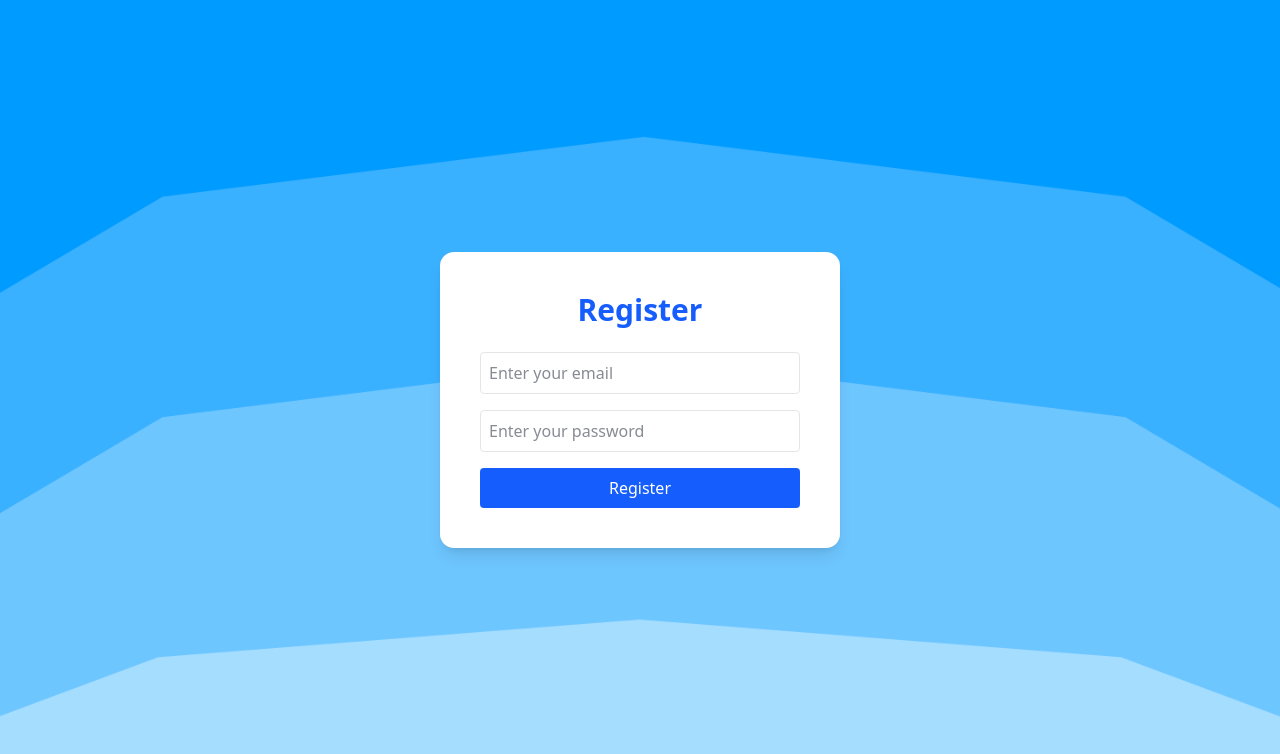
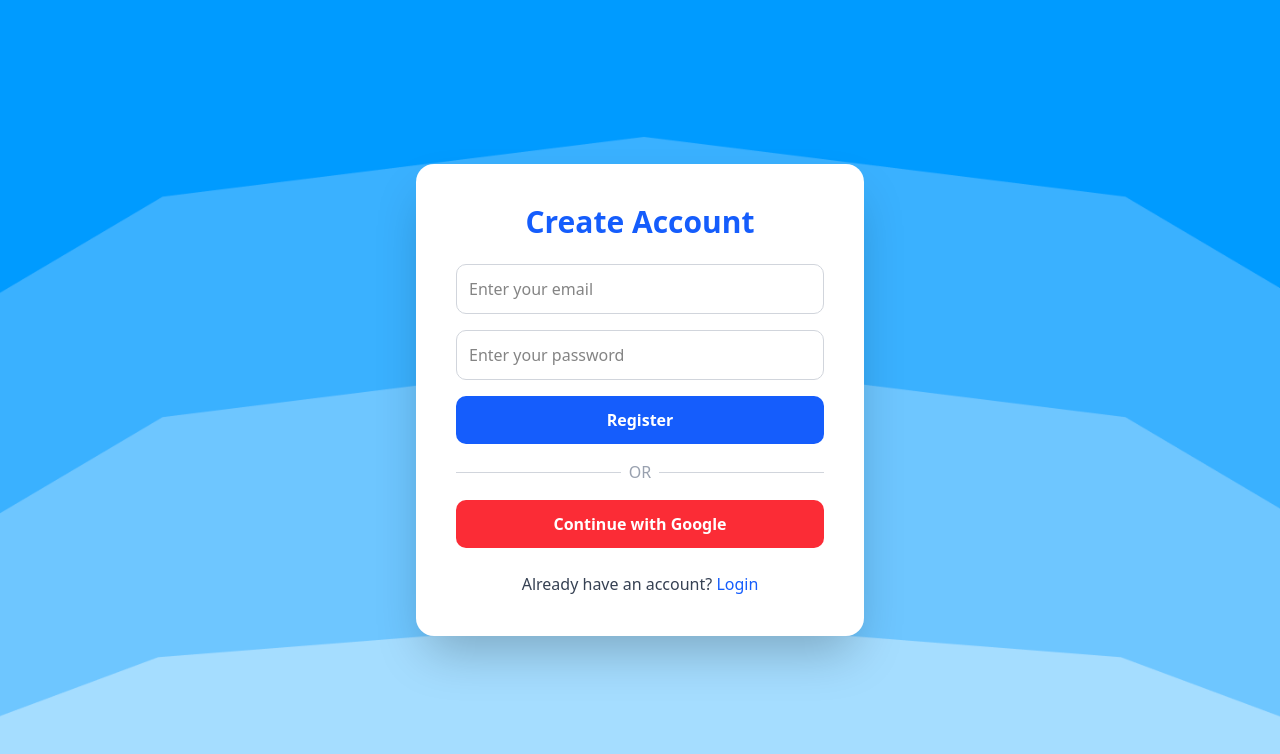
Before and after one commit to JJ-wqr/WAAAAAAAAAAAAAAAAAAAAAAAAAAAAAAAAAAADS-FP, a Next.js app: page /register in a window 1280 px wide. Shown: the top 754 px of the page. Built offline with nearby package versions, Linux system fonts and the light colour scheme; no server answers.

Commit message:
Update register page to fit with firebase

```diff
--- a/app/login/page.tsx
+++ b/app/login/page.tsx
@@ -85,7 +85,7 @@ const handleGoogleLogin = async () => {
             type="button"
             onClick={handleGoogleLogin}
             className="w-full bg-red-500 hover:bg-red-600 text-white font-semibold p-3 rounded-lg transition flex items-center justify-center">
-            Login with Google
+            Continue with Google
           </button>
         </form>
 
--- a/app/register/page.tsx
+++ b/app/register/page.tsx
@@ -2,35 +2,55 @@
 
 import { useState } from "react"
 import { useRouter } from "next/navigation"
+import { createUserWithEmailAndPassword, GoogleAuthProvider, signInWithPopup } from "firebase/auth"
+import { auth } from "../../lib/firebase"
 
 export default function Register() {
   const router = useRouter()
   const [email, setEmail] = useState("")
   const [password, setPassword] = useState("")
+  const [error, setError] = useState("")
 
-  const handleRegister = (e) => {
+  const handleRegister = async (e: React.FormEvent) => {
     e.preventDefault()
+    setError("")
 
-    const user = { email, password }
+    try {
+      await createUserWithEmailAndPassword(auth, email, password)
+      router.push("/dashboard")
+    } catch (err) {
+      console.error(err)
+      setError("Failed to register. Please try again.")
+    }
+  }
 
-    localStorage.setItem("user", JSON.stringify(user))
-    alert("Registered successfully!")
-    router.push("/login")
+  const handleGoogleRegister = async () => {
+    const provider = new GoogleAuthProvider()
+    try {
+      await signInWithPopup(auth, provider)
+      router.push("/dashboard")
+    } catch (err) {
+      console.error(err)
+      setError("Failed to register with Google")
+    }
   }
 
   return (
-    <div className="min-h-screen flex items-center justify-center bg-cover bg-center"
-        style={{ backgroundImage: "url('/images/login-background.png')" }}>
-      <div className="bg-white p-10 rounded-xl w-[400px] shadow-lg">
+    <div
+      className="min-h-screen flex items-center justify-center bg-cover bg-center"
+      style={{ backgroundImage: "url('/images/login-background.png')" }}
+    >
+      <div className="bg-white p-10 rounded-2xl w-full max-w-md shadow-2xl backdrop-blur-md">
         <h1 className="text-3xl font-bold text-center mb-6 text-blue-600">
-          Register
+          Create Account
         </h1>
 
         <form onSubmit={handleRegister} className="space-y-4">
+          <div className="flex flex-col space-y-4">
             <input
               type="email"
               placeholder="Enter your email"
-            className="w-full border p-2 rounded text-gray-900"
+              className="w-full border border-gray-300 p-3 rounded-lg focus:outline-none focus:ring-2 focus:ring-blue-500 transition"
               value={email}
               onChange={(e) => setEmail(e.target.value)}
               required
@@ -39,16 +59,44 @@ export default function Register() {
             <input
               type="password"
               placeholder="Enter your password"
-            className="w-full border p-2 rounded text-gray-900"
+              className="w-full border border-gray-300 p-3 rounded-lg focus:outline-none focus:ring-2 focus:ring-blue-500 transition"
               value={password}
               onChange={(e) => setPassword(e.target.value)}
               required
             />
 
-          <button className="w-full bg-blue-600 text-white p-2 rounded">
+            {error && <p className="text-red-500 text-sm">{error}</p>}
+
+            <button
+              type="submit"
+              className="w-full bg-blue-600 hover:bg-blue-700 text-white font-semibold p-3 rounded-lg transition">
               Register
             </button>
+          </div>
+
+          <div className="flex items-center my-4">
+            <hr className="flex-grow border-gray-300" />
+            <span className="mx-2 text-gray-400 font-medium">OR</span>
+            <hr className="flex-grow border-gray-300" />
+          </div>
+
+          <button
+            type="button"
+            onClick={handleGoogleRegister}
+            className="w-full bg-red-500 hover:bg-red-600 text-white font-semibold p-3 rounded-lg transition flex items-center justify-center">
+            Continue with Google
+          </button>
         </form>
+
+        <p className="text-center mt-6 text-gray-700">
+          Already have an account?{" "}
+          <span
+            className="text-blue-600 cursor-pointer hover:underline"
+            onClick={() => router.push("/login")}
+          >
+            Login
+          </span>
+        </p>
       </div>
     </div>
   )
```
Lines whose indentation alone changed are shown as unchanged.
